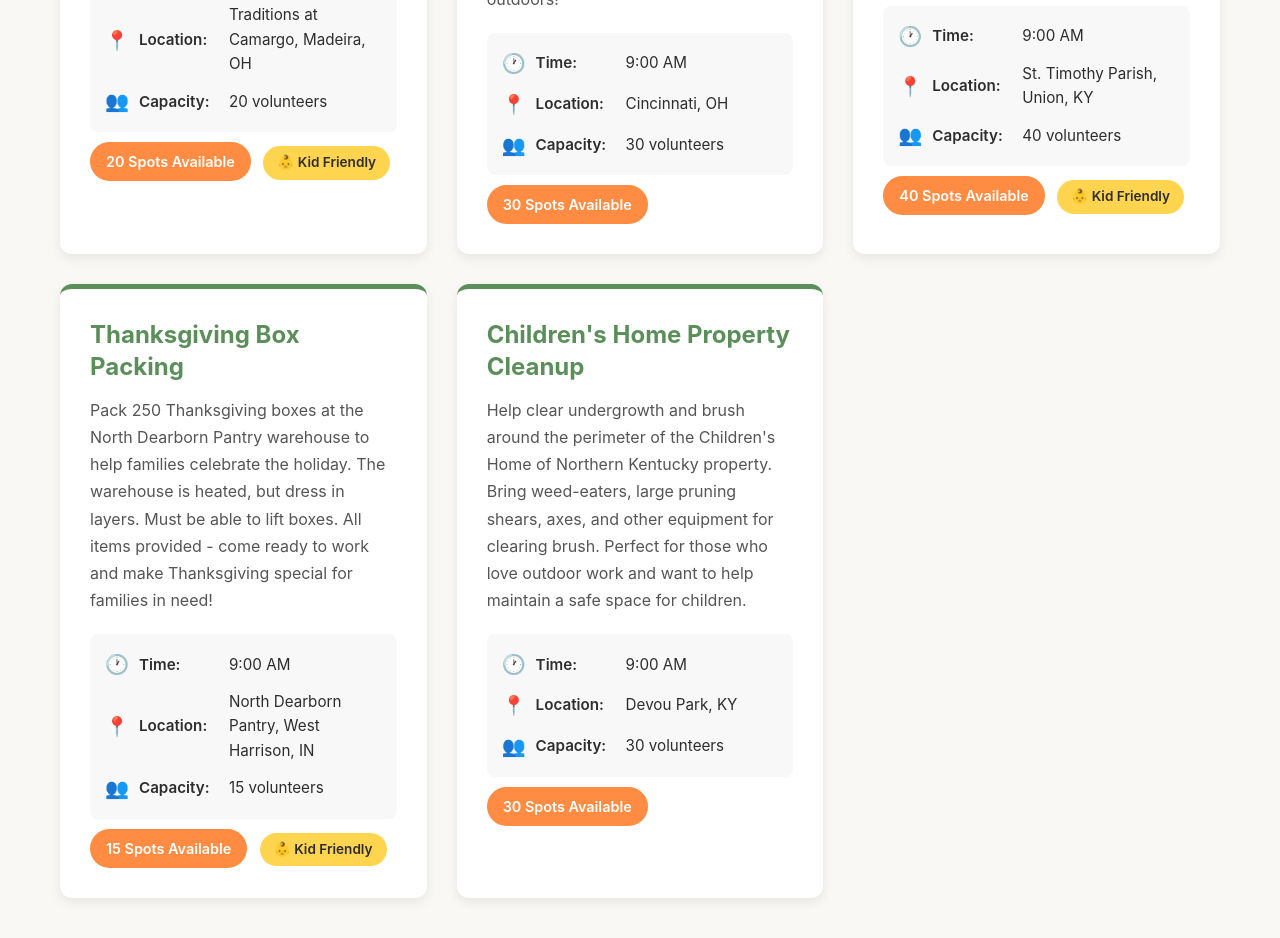
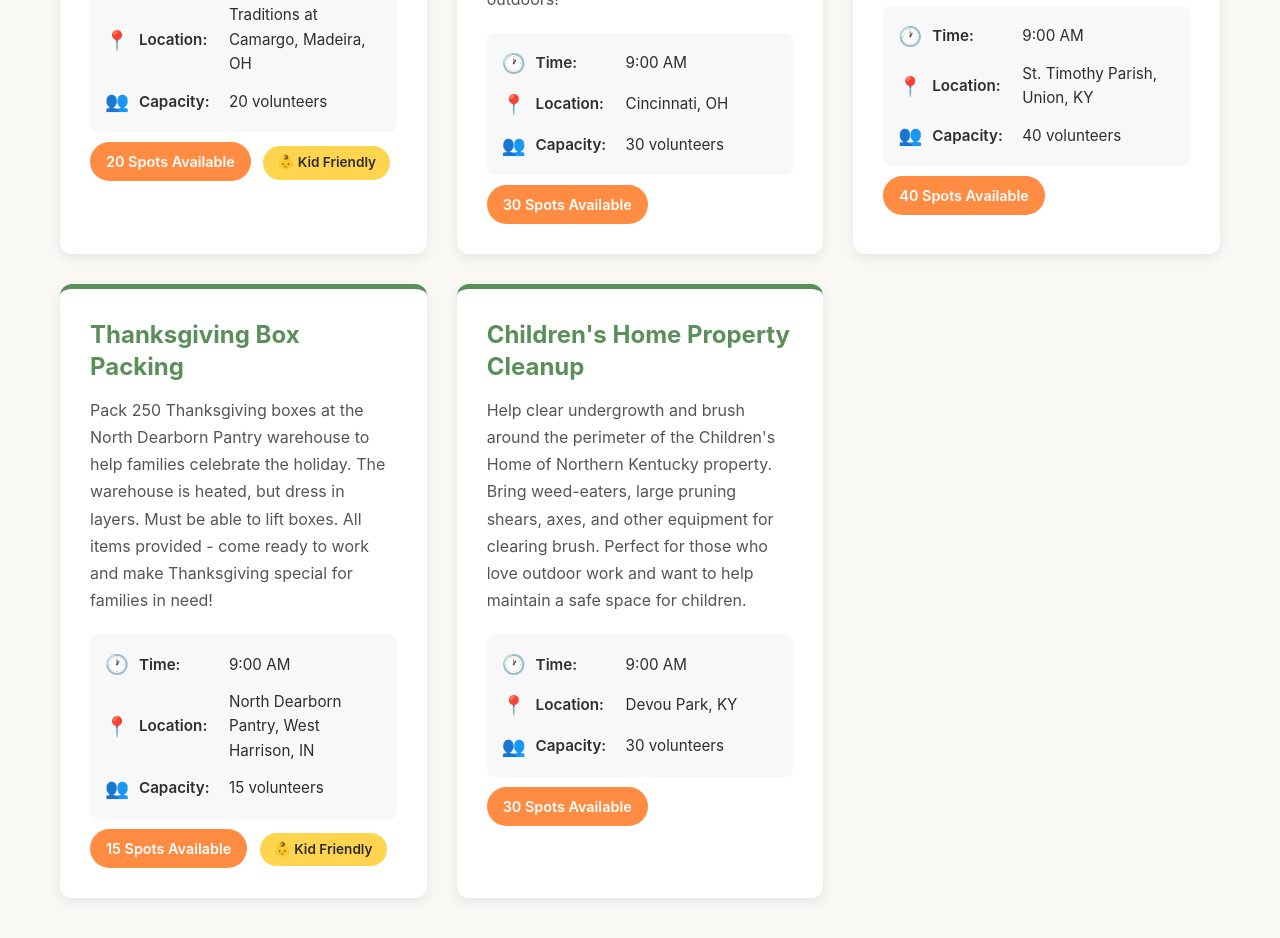
Before and after one commit to hunter-muse/nky_serves, a plain HTML site: page index.html in a window 1280 px wide. Shown: the part 1514-2452 px from the top of the page. Drawn offline with Linux system fonts and the light colour scheme.

Commit message:
remove kid friendly

```diff
--- a/index.html
+++ b/index.html
@@ -450,7 +450,6 @@
                         </div>
                     </div>
                     <span class="capacity-badge">40 Spots Available</span>
-                    <span class="kid-friendly-badge">👶 Kid Friendly</span>
                 </div>
 
                 <!-- Project 4: Thanksgiving Box Packing -->
```
